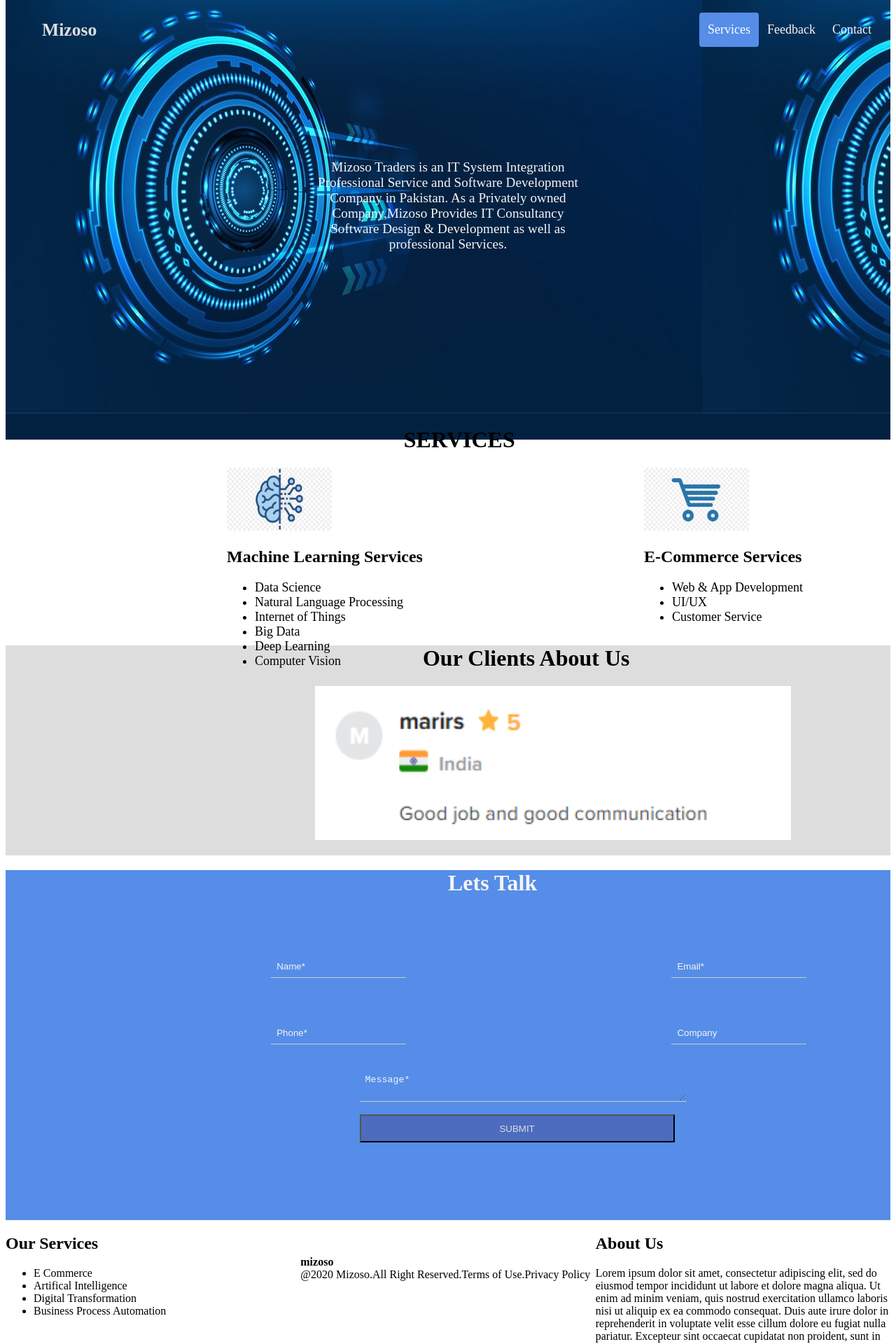
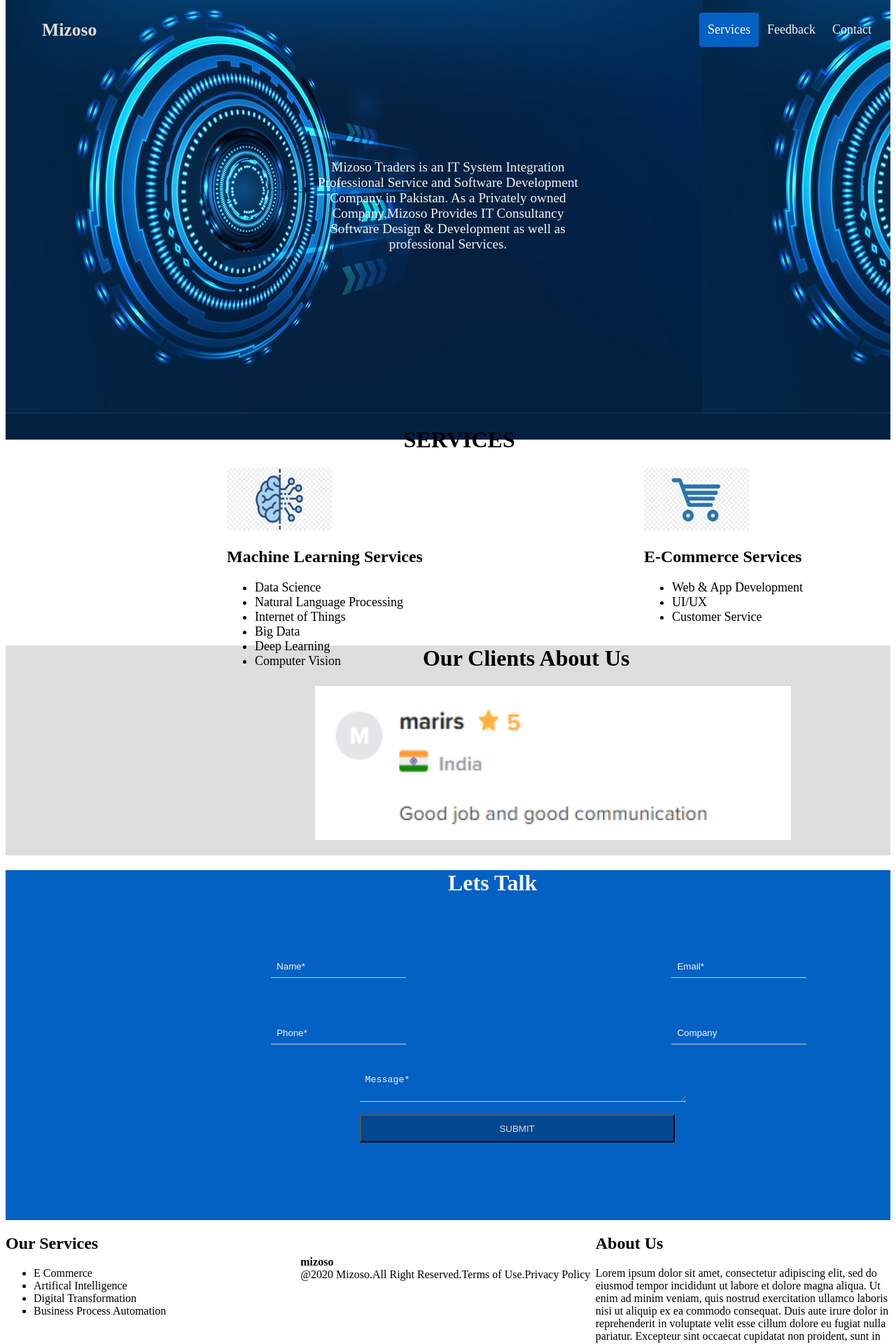
Before and after one commit to arsamawan/Miz-Corporate, an Angular app: page /header in a window 1280 px wide. Shown: the top 1920 px of the page at 70% size. Built offline with nearby package versions, Linux system fonts and the light colour scheme.

Commit message:
Color Change

```diff
--- a/src/app/header/header.component.css
+++ b/src/app/header/header.component.css
@@ -30,12 +30,12 @@
 }
 
 .header a:hover {
-  background-color: #558DE8;
+  background-color: #0461c4;
   color: black;
 }
 
 .header a.active {
-  background-color: #558DE8;
+  background-color: #0461c4;
   color: white;
 }
 
--- a/src/app/main/main.component.css
+++ b/src/app/main/main.component.css
@@ -44,7 +44,7 @@
 .contact-us{
   height: 500px;
   width: 100%;
-  background-color: #558DE8;
+  background-color:#0461c4;
 
 }
 .contact-us h1{
@@ -58,7 +58,7 @@ input{
   display:block;
   border:none;
   border-bottom:1px solid #ccc;
-  background-color: #558DE8;
+  background-color: #0461c4;
   float: left;
   color: whitesmoke;
 
@@ -71,8 +71,7 @@ input{
   display:block;
   border:none;
   border-bottom:1px solid #ccc;
-  background-color: #558DE8;
-  /*float: left;*/
+  background-color: #0461c4;
   color: whitesmoke;
 }
 
@@ -83,7 +82,7 @@ input{
 button{
 margin-left: 40%;
   width: 450px;
-  background-color: #4d6cbf;
+  background-color: #03478f;
   height: 5vh;
   color: #dddddd;
 }
```
Also changed, not shown: demo.txt (deleted).
